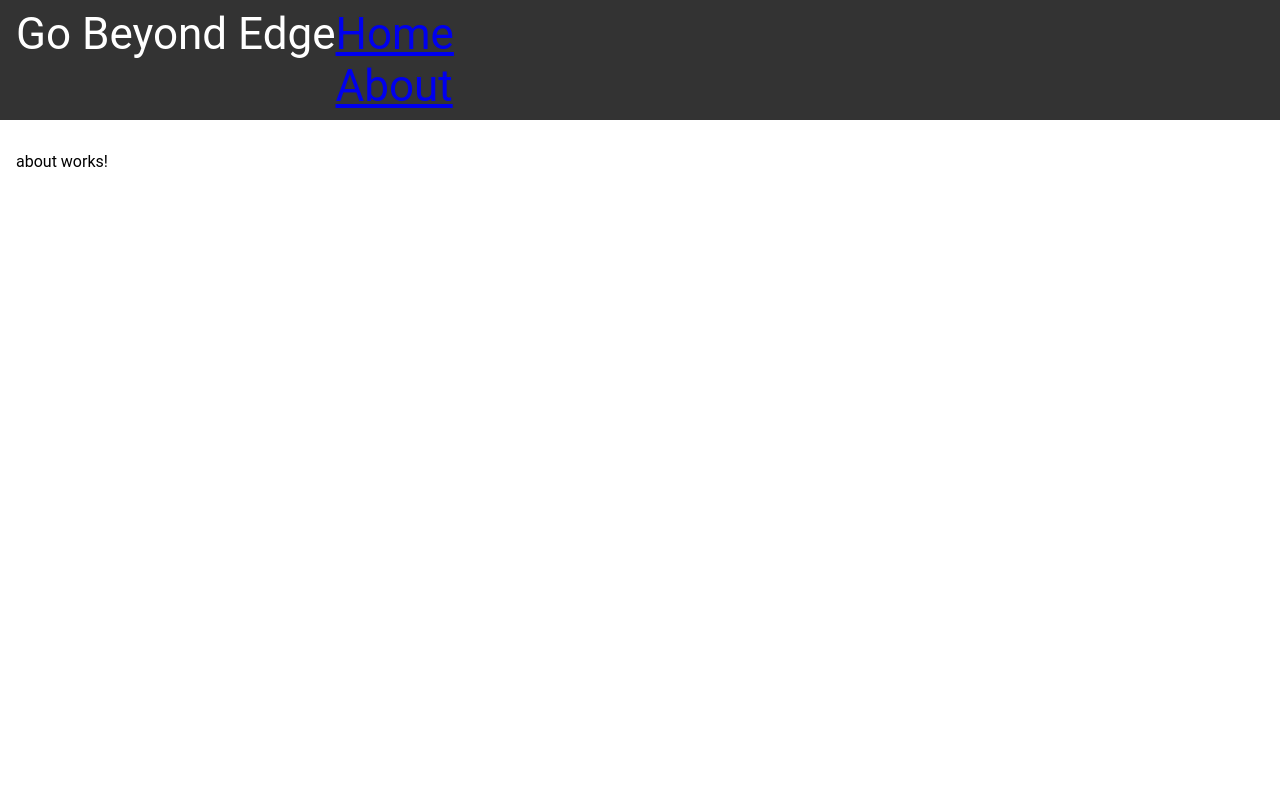
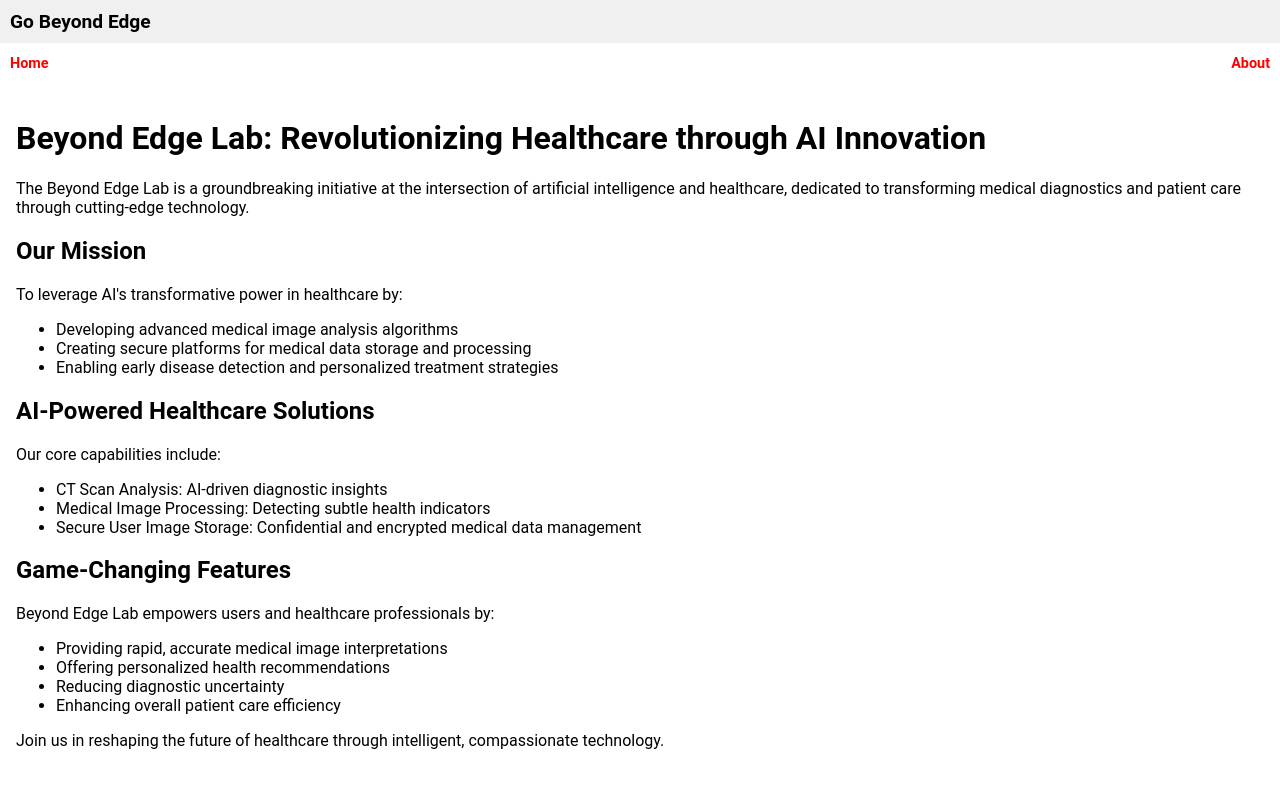
Before and after one commit to Atashnezhad/beyond-edge-lab, an Angular app: page /about in a window 1280 px wide. Shown: the top 788 px of the page. Built offline with nearby package versions, Linux system fonts and the light colour scheme.

Commit message:
Enhance About and Header Components with Detailed Content and Styling

```diff
--- a/src/app/about/about.component.html
+++ b/src/app/about/about.component.html
@@ -1 +1,38 @@
-<p>about works!</p>
+<div class="about-container">
+    <h1>Beyond Edge Lab: Revolutionizing Healthcare through AI Innovation</h1>
+
+    <p class="intro">The Beyond Edge Lab is a groundbreaking initiative at the intersection of artificial intelligence and healthcare, dedicated to transforming medical diagnostics and patient care through cutting-edge technology.</p>
+
+    <section class="mission">
+      <h2>Our Mission</h2>
+      <p>To leverage AI's transformative power in healthcare by:</p>
+      <ul>
+        <li>Developing advanced medical image analysis algorithms</li>
+        <li>Creating secure platforms for medical data storage and processing</li>
+        <li>Enabling early disease detection and personalized treatment strategies</li>
+      </ul>
+    </section>
+
+    <section class="ai-solutions">
+      <h2>AI-Powered Healthcare Solutions</h2>
+      <p>Our core capabilities include:</p>
+      <ul>
+        <li>CT Scan Analysis: AI-driven diagnostic insights</li>
+        <li>Medical Image Processing: Detecting subtle health indicators</li>
+        <li>Secure User Image Storage: Confidential and encrypted medical data management</li>
+      </ul>
+    </section>
+
+    <section class="features">
+      <h2>Game-Changing Features</h2>
+      <p>Beyond Edge Lab empowers users and healthcare professionals by:</p>
+      <ul>
+        <li>Providing rapid, accurate medical image interpretations</li>
+        <li>Offering personalized health recommendations</li>
+        <li>Reducing diagnostic uncertainty</li>
+        <li>Enhancing overall patient care efficiency</li>
+      </ul>
+    </section>
+
+    <p class="outro">Join us in reshaping the future of healthcare through intelligent, compassionate technology.</p>
+  </div>
--- a/src/app/components/header/header.component.html
+++ b/src/app/components/header/header.component.html
@@ -1,6 +1,6 @@
 <header>
   <div class="header-top">
-    Go Beyond Edge
+    <span class="brand">Go Beyond Edge</span>
   </div>
   <nav>
     <div class="nav-left">
--- a/src/app/components/header/header.component.scss
+++ b/src/app/components/header/header.component.scss
@@ -1,9 +1,29 @@
 header {
+    width: 100%;
+  }
+
+  .header-top {
+    background-color: #f0f0f0;
+    padding: 10px;
+  }
+
+  .brand {
+    font-size: 1.2em;
+    font-weight: bold;
+  }
+
+  nav {
     display: flex;
-    padding-inline: 16PX;
-    padding-block: 8PX;
-    background-color: #333;
-    color: white;
-    font-size: 44PX;
+    justify-content: space-between;
+    padding: 10px 0;
+  }
 
-}
+  .nav-left a, .nav-right a {
+    text-decoration: none;
+    color: #333;
+    font-size: 0.9em;
+    padding: 10px;
+    // make it bold and red color
+    font-weight: bold;
+    color: red;
+  }
```
